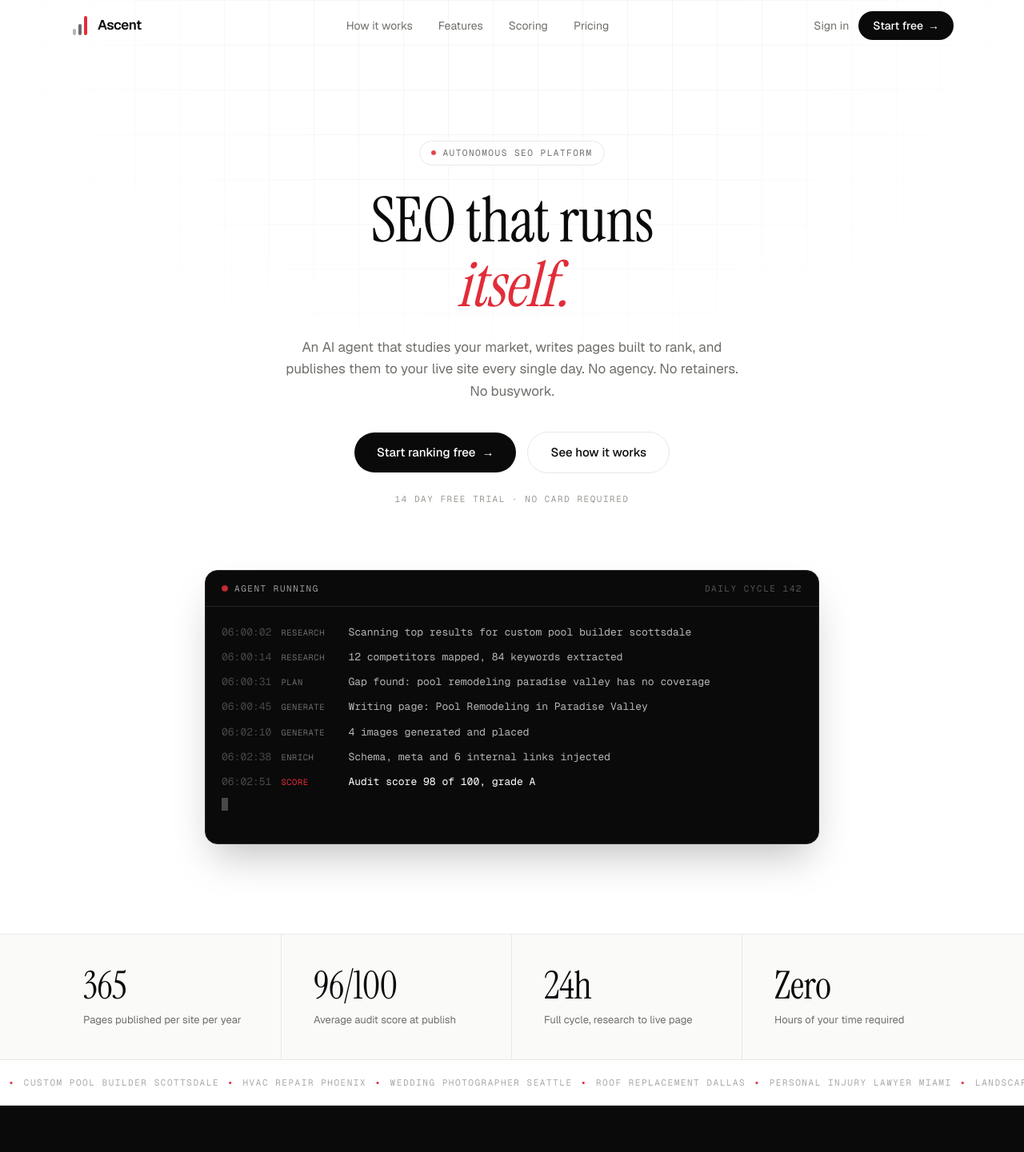
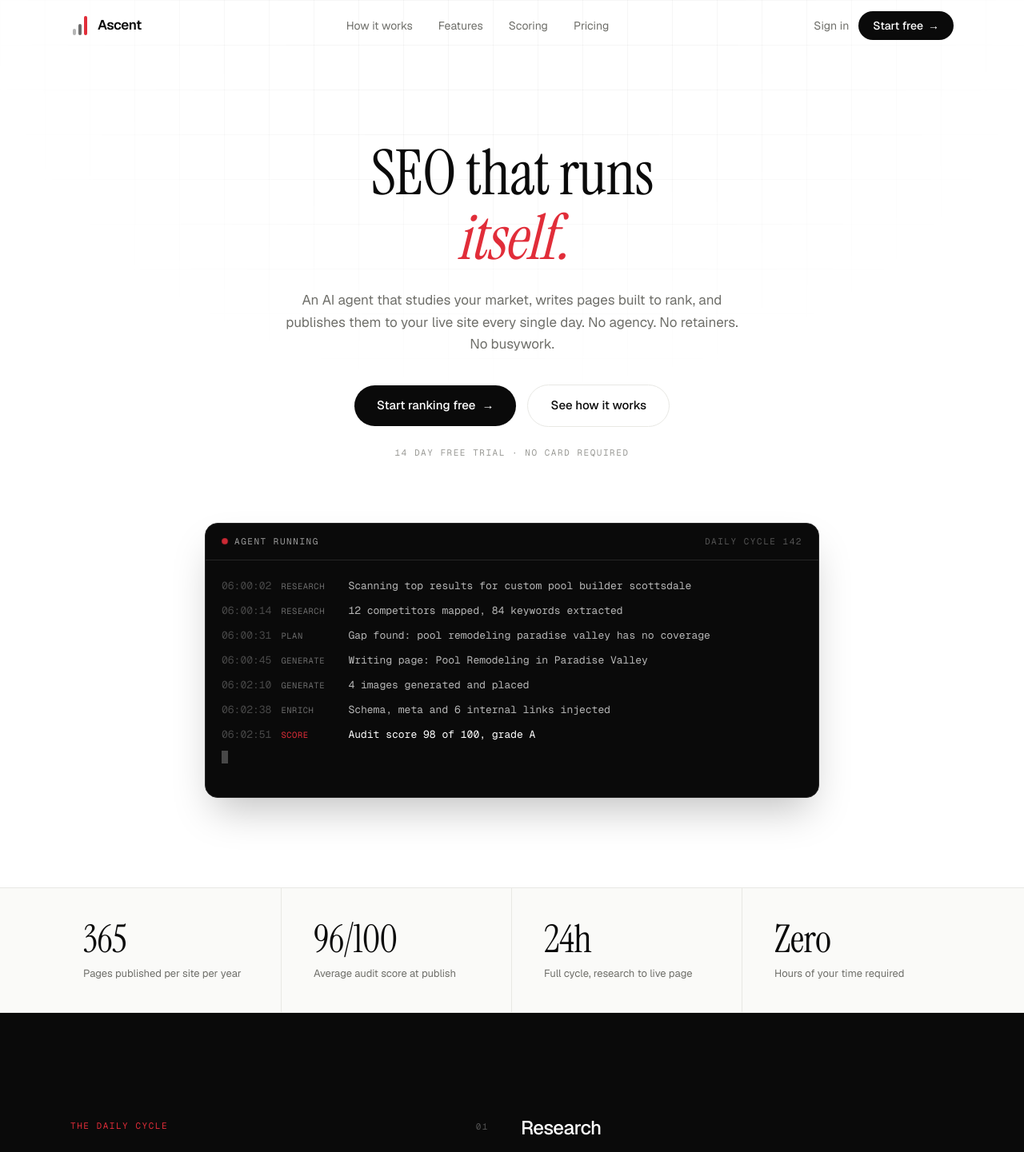
Before and after one commit to Jojo42011/LEADSMART-SAAS-UP, a Next.js app: page / in a window 1280 px wide. Shown: the top 1441 px of the page at 80% size. Built offline with nearby package versions, Linux system fonts and the light colour scheme.

Commit message:
Remove hero badge and services keyword marquee
Co-Authored-By: Claude Opus 4.8 <noreply@anthropic.com>
Claude-Session: https://claude.ai/code/session_01JuFv2ujDL871GtvtAuJybZ

```diff
--- a/src/app/page.tsx
+++ b/src/app/page.tsx
@@ -1,7 +1,6 @@
 import { Nav } from "@/components/marketing/Nav";
 import { Hero } from "@/components/marketing/Hero";
 import { StatStrip } from "@/components/marketing/StatStrip";
-import { KeywordMarquee } from "@/components/marketing/KeywordMarquee";
 import { Pipeline } from "@/components/marketing/Pipeline";
 import { Features } from "@/components/marketing/Features";
 import { Scoring } from "@/components/marketing/Scoring";
@@ -17,7 +16,6 @@ export default function Home() {
       <Nav />
       <Hero />
       <StatStrip />
-      <KeywordMarquee />
       <Pipeline />
       <Features />
       <Scoring />
--- a/src/components/marketing/Hero.tsx
+++ b/src/components/marketing/Hero.tsx
@@ -25,18 +25,9 @@ export function Hero() {
 
       <div className="relative mx-auto max-w-6xl px-6">
         <div className="mx-auto max-w-3xl text-center">
-          <motion.div {...fade(0)}>
-            <span className="inline-flex items-center gap-2 rounded-full border border-line bg-white px-3.5 py-1.5">
-              <span className="h-1.5 w-1.5 rounded-full bg-accent animate-livepulse" />
-              <span className="label-mono text-muted">
-                Autonomous SEO platform
-              </span>
-            </span>
-          </motion.div>
-
           <motion.h1
             {...fade(0.1)}
-            className="font-display mt-7 text-[44px] leading-[1.04] tracking-tight sm:text-[68px] md:text-[78px]"
+            className="font-display text-[44px] leading-[1.04] tracking-tight sm:text-[68px] md:text-[78px]"
           >
             SEO that runs
             <br />
--- a/src/components/marketing/KeywordMarquee.tsx
+++ /dev/null
@@ -1,32 +0,0 @@
-const keywords = [
-  "kitchen remodeling austin",
-  "divorce attorney denver",
-  "custom pool builder scottsdale",
-  "hvac repair phoenix",
-  "wedding photographer seattle",
-  "roof replacement dallas",
-  "personal injury lawyer miami",
-  "landscape design portland",
-  "med spa near me",
-  "solar installation san diego",
-];
-
-/** Slow scrolling strip of the kinds of searches the agent wins. */
-export function KeywordMarquee() {
-  const row = [...keywords, ...keywords];
-  return (
-    <div className="overflow-hidden border-b border-line bg-white py-5">
-      <div className="flex w-max animate-marquee gap-3">
-        {row.map((k, i) => (
-          <span
-            key={`${k}-${i}`}
-            className="label-mono flex items-center gap-3 whitespace-nowrap text-muted/60"
-          >
-            <span className="text-accent">&#9642;</span>
-            {k}
-          </span>
-        ))}
-      </div>
-    </div>
-  );
-}
```
